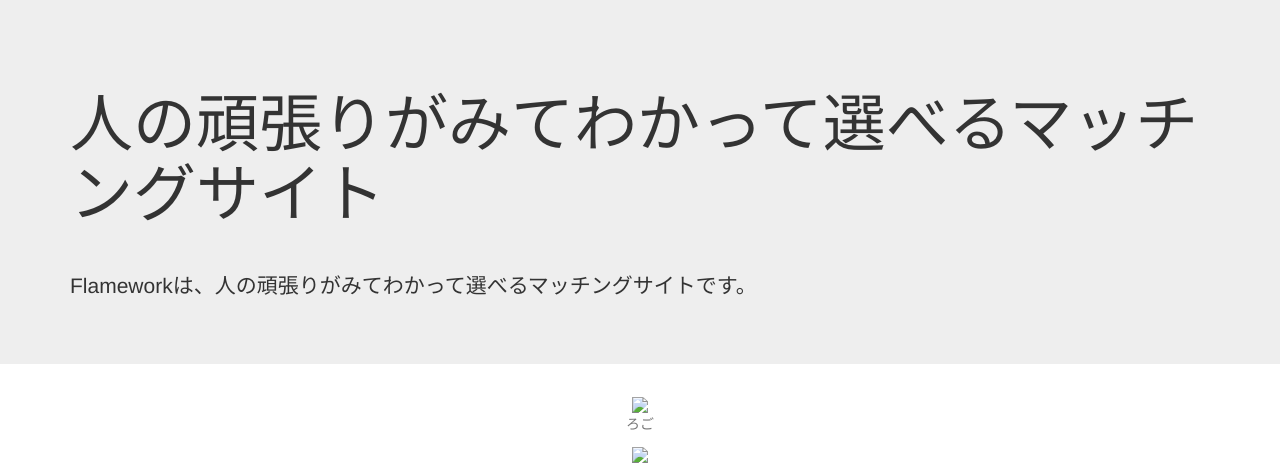
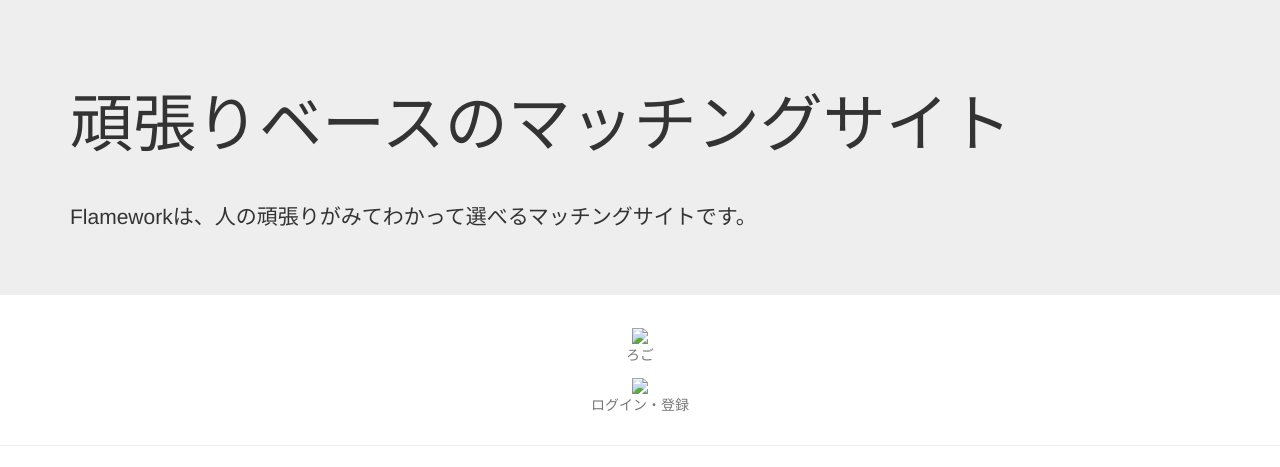
Before and after one commit to uehara1414/flamework, a Django app: page / in a window 1280 px wide. Shown: the part 70-537 px from the top of the page. Run offline with Django 3.2, Linux system fonts and the light colour scheme; some libraries are stand-ins or nearby versions.

Commit message:
タイトル修正

```diff
--- a/flamework_app/templates/flamework_app/index.html
+++ b/flamework_app/templates/flamework_app/index.html
@@ -4,7 +4,7 @@
   <!-- Main jumbotron for a primary marketing message or call to action -->
   <div class="jumbotron">
     <div class="container">
-      <h1>人の頑張りがみてわかって選べるマッチングサイト</h1>
+      <h1>頑張りベースのマッチングサイト</h1>
       <p>Flameworkは、人の頑張りがみてわかって選べるマッチングサイトです。</p>
     </div>
   </div>
```
Also changed, not shown: flamework_app/static/flamework_app/img/button/完了ボタン-01.jpg (added), flamework_app/static/flamework_app/img/pera/エンジニア一覧-01.png (added), flamework_app/static/flamework_app/img/pera/エンジニア詳細-01.png (added), flamework_app/static/flamework_app/img/pera/トップ-01.png (added), flamework_app/static/flamework_app/img/pera/マイページ-01.png (added).
